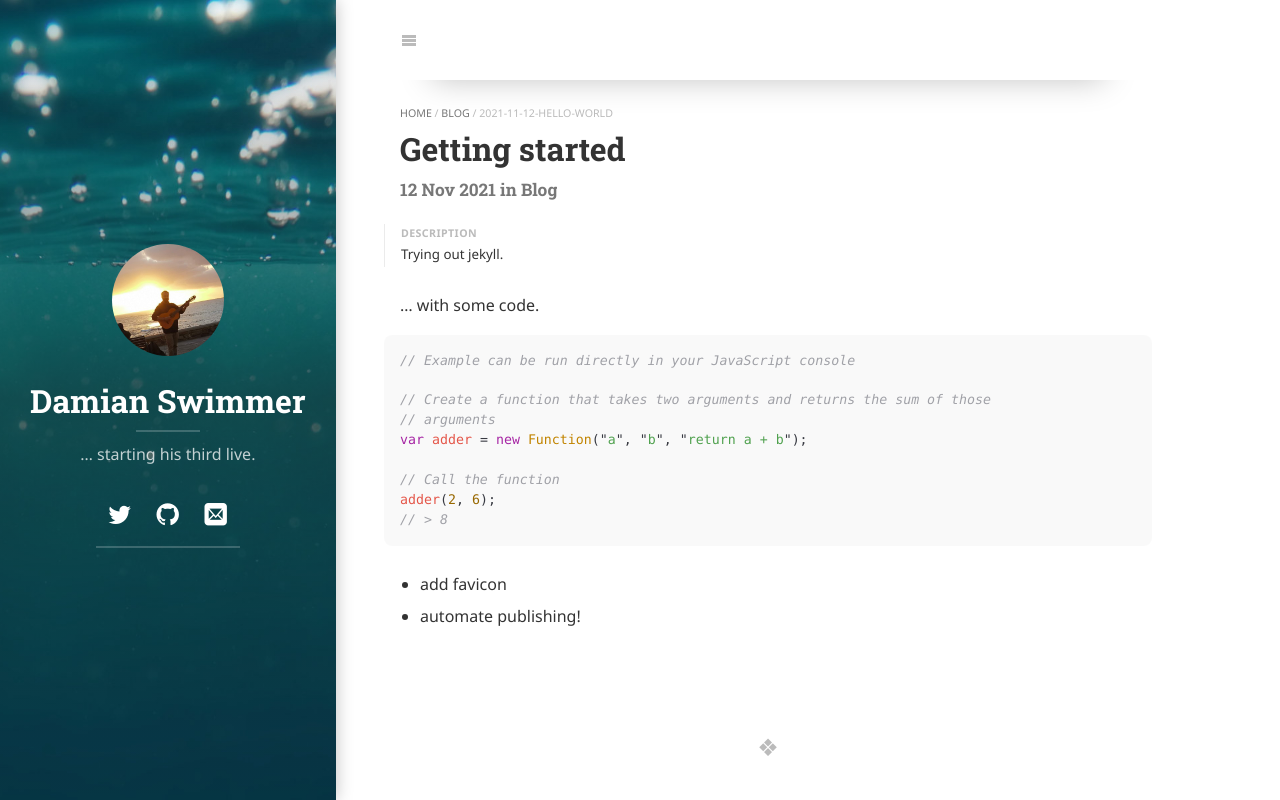
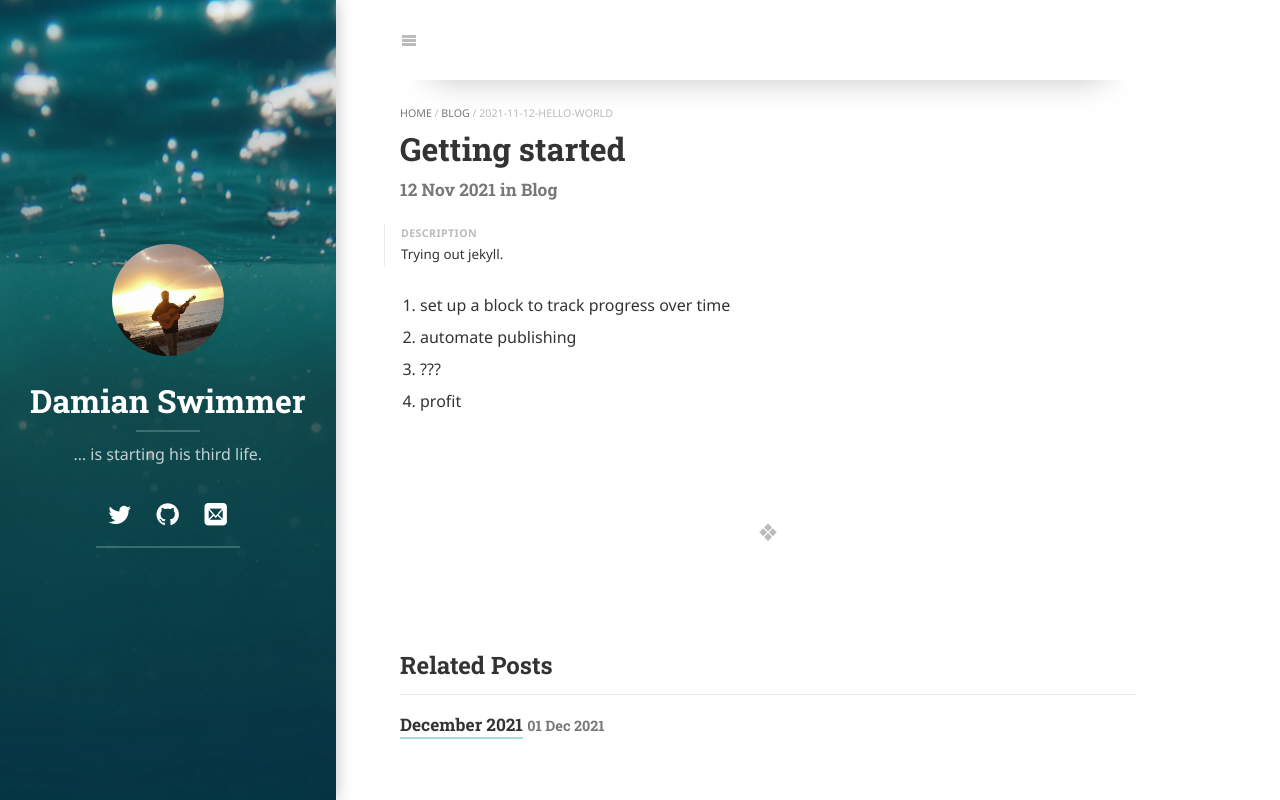
Before and after one commit to damian-swimmer/damian-swimmer.github.io, a plain HTML site: page blog/2021-11-12-hello-world/index.html in a window 1280 px wide. Shown: the top 800 px of the page. Drawn offline with Linux system fonts and the light colour scheme; files whose address does not match are found by name.

Commit message:
auto update

```diff
--- a/blog/2021-11-12-hello-world/index.html
+++ b/blog/2021-11-12-hello-world/index.html
@@ -46,7 +46,7 @@
 <meta name="twitter:card" content="summary" />
 <meta property="twitter:title" content="Getting started" />
 <script type="application/ld+json">
-{"mainEntityOfPage":{"@type":"WebPage","@id":"http://0.0.0.0:4000/blog/2021-11-12-hello-world/"},"author":{"@type":"Person","name":"Damian Swimmer"},"publisher":{"@type":"Organization","logo":{"@type":"ImageObject","url":"http://0.0.0.0:4000/assets/img/logo.png"},"name":"Damian Swimmer"},"@type":"BlogPosting","description":"Trying out jekyll.","url":"http://0.0.0.0:4000/blog/2021-11-12-hello-world/","headline":"Getting started","dateModified":"2021-12-11T11:51:59-06:00","datePublished":"2021-11-12T00:00:00-06:00","@context":"https://schema.org"}</script>
+{"author":{"@type":"Person","name":"Damian Swimmer"},"headline":"Getting started","dateModified":"2021-12-11T11:51:59-06:00","datePublished":"2021-11-12T00:00:00-06:00","@type":"BlogPosting","description":"Trying out jekyll.","mainEntityOfPage":{"@type":"WebPage","@id":"http://0.0.0.0:4000/blog/2021-11-12-hello-world/"},"url":"http://0.0.0.0:4000/blog/2021-11-12-hello-world/","publisher":{"@type":"Organization","logo":{"@type":"ImageObject","url":"http://0.0.0.0:4000/assets/img/logo.png"},"name":"Damian Swimmer"},"@context":"https://schema.org"}</script>
 <!-- End Jekyll SEO tag -->
 
 
@@ -111,7 +111,7 @@
   w._search = {
     DATA_URL: '/assets/sitedata.json?no-cache',
     STORAGE_KEY: 'mini-search/',
-    INDEX_KEY: 'index--2021-12-12T09:53:14-06:00',
+    INDEX_KEY: 'index--2021-12-12T10:03:57-06:00',
   };
   w._clapButton = true;
 }(window);</script>
@@ -248,23 +248,12 @@ html{--accent-color: rgb(79,177,186);--accent-color-faded: rgba(79,177,186,0.5);
   </header>
 
 
-    <p>… with some code.</p>
-
-<div class="language-js highlighter-rouge"><div class="highlight"><pre class="highlight"><code><span class="c1">// Example can be run directly in your JavaScript console</span>
-
-<span class="c1">// Create a function that takes two arguments and returns the sum of those</span>
-<span class="c1">// arguments</span>
-<span class="kd">var</span> <span class="nx">adder</span> <span class="o">=</span> <span class="k">new</span> <span class="nb">Function</span><span class="p">(</span><span class="dl">"</span><span class="s2">a</span><span class="dl">"</span><span class="p">,</span> <span class="dl">"</span><span class="s2">b</span><span class="dl">"</span><span class="p">,</span> <span class="dl">"</span><span class="s2">return a + b</span><span class="dl">"</span><span class="p">);</span>
-
-<span class="c1">// Call the function</span>
-<span class="nx">adder</span><span class="p">(</span><span class="mi">2</span><span class="p">,</span> <span class="mi">6</span><span class="p">);</span>
-<span class="c1">// &gt; 8</span>
-</code></pre></div></div>
-
-<ul>
-  <li>add favicon</li>
-  <li>automate publishing!</li>
-</ul>
+    <ol>
+  <li>set up a block to track progress over time</li>
+  <li>automate publishing</li>
+  <li>???</li>
+  <li>profit</li>
+</ol>
 
 
 
@@ -347,7 +336,7 @@ html{--accent-color: rgb(79,177,186);--accent-color-faded: rgba(79,177,186,0.5);
 
 
       <p class="">
-        … starting his third live.
+        … is starting his third life.
 
       </p>
 
```
Also changed, not shown: 404.html (+4 -4 lines), blog/2021-12-01-december/index.html (+3 -3 lines), index.html (+9 -4 lines), posts/index.html (+3 -3 lines).
